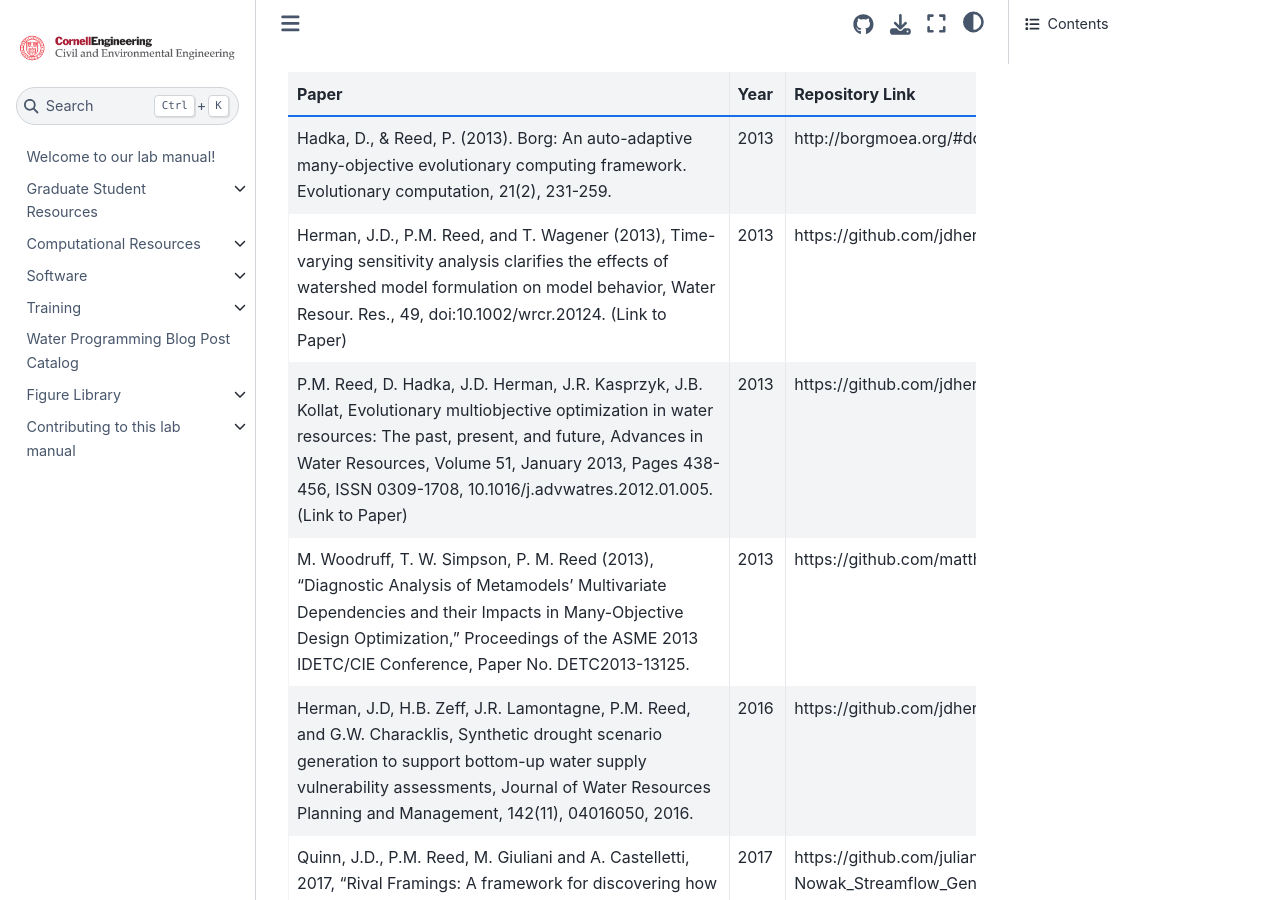
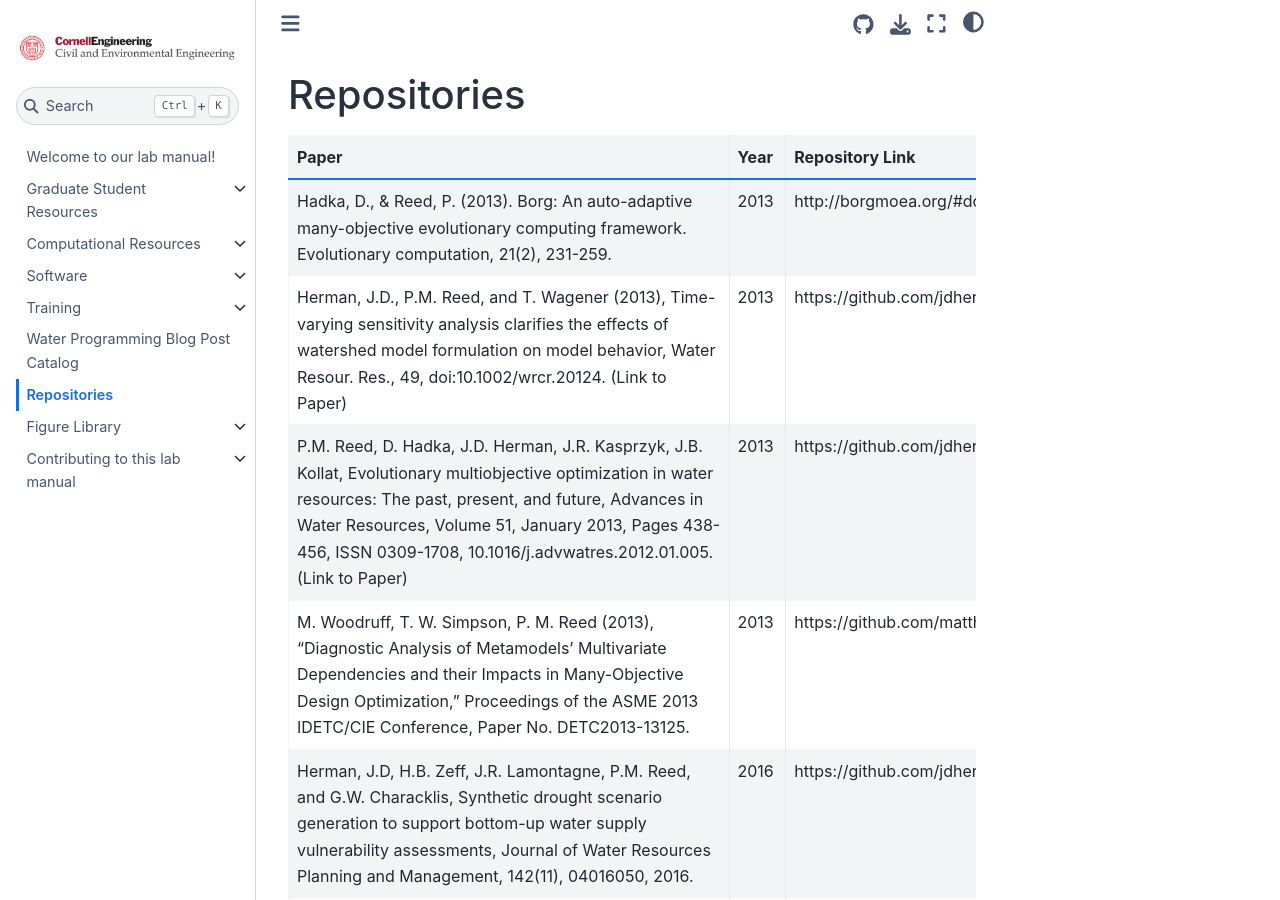
Before and after one commit to reedgroup/reedgroup.github.io, a Jupyter Book: the page built from docs/PaperRepositories/repositories.md, in a window 1280 px wide and 900 px high. Built offline with Jupyter Book 1.0.4 settings and Sphinx 7.4.7 and the Sphinx Book theme 1.1.4, drawn with Linux system fonts in a browser that asks for light colours; pages that are not in the unit, such as notebooks, are missing from menus.

Commit message:
added header

```diff
--- a/docs/PaperRepositories/repositories.md
+++ b/docs/PaperRepositories/repositories.md
@@ -1,3 +1,5 @@
+# Repositories
+
 |Paper|Year|Repository Link|
 |:----|:----|:----|
 |Hadka, D., & Reed, P. (2013). Borg: An auto-adaptive many-objective evolutionary computing framework. Evolutionary computation, 21(2), 231-259.|2013|http://borgmoea.org/#download|
```
